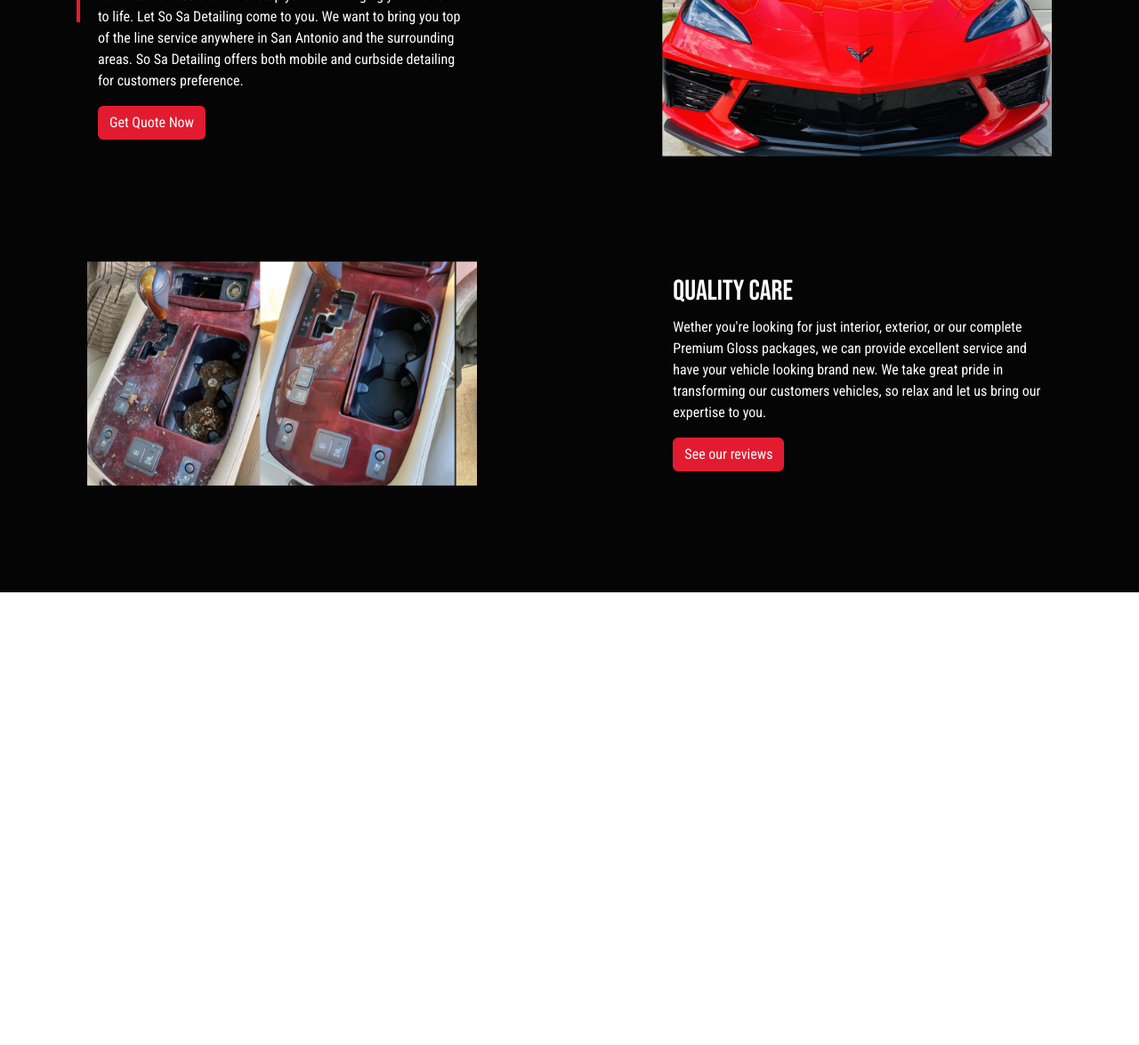
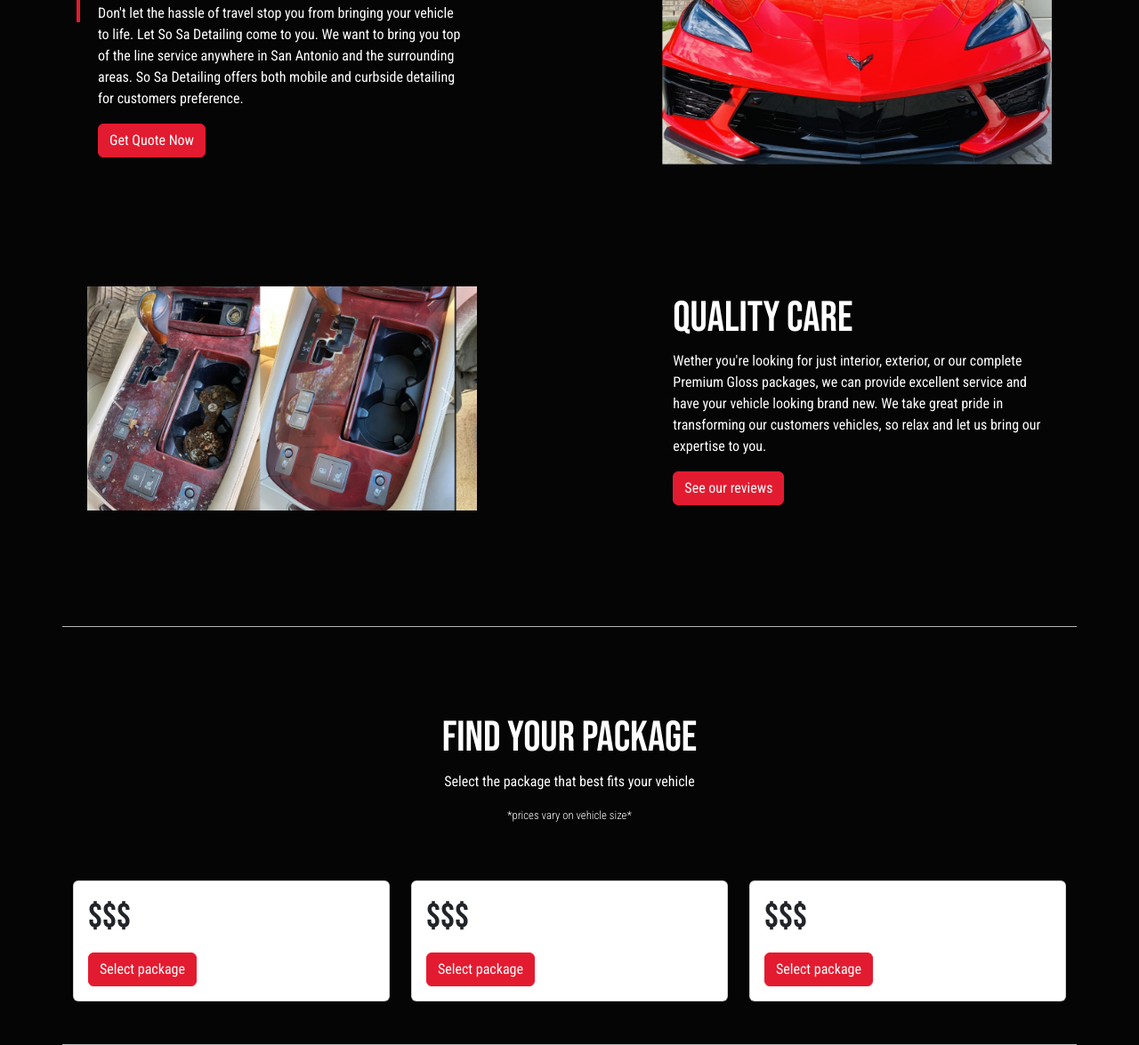
Before and after one commit to Derbyj6161/SoSa_Detailing, a website: page index.html in a window 1280 px wide. Shown: the part 624-1799 px from the top of the page at 89% size. Before the commit the page ends 1290 px from the top, so only its background shows below. Drawn offline with nearby package versions, Linux system fonts and the light colour scheme.

Commit message:
start pricing section & change font size values

```diff
--- a/index.html
+++ b/index.html
@@ -11,6 +11,7 @@
 <title>So Sa Detailing</title>
 </head>
 <body>
+    <header class="sticky-top">
         <nav class="navbar navbar-expand-md navbar-dark bg-dark sticky-top">
             <div class="container-fluid">
               <a class="navbar-brand" href="#">
@@ -25,15 +26,16 @@
                     <a class="nav-link  active" aria-current="page" href="#">Home</a>
                   </li>
                   <li class="nav-item">
-                    <a class="nav-link" href="#">Features</a>
+                    <a class="nav-link" href="#pricing">Pricing</a>
                   </li>
                   <li class="nav-item">
-                    <a class="nav-link" href="#">Pricing</a>
+                    <a class="nav-link" href="#contact">Contact</a>
                   </li>
                 </ul>
               </div>
             </div>
           </nav>
+    </header>
     <section class="hero">
         <div class="container-fluid py-4 banner d-flex justify-content-center align-items-center">
             <div class="banner-heading">
@@ -56,7 +58,9 @@
                 <div class="col-md-5 intro-col p-4 mb-4">
                     <h2 class="h2" id="introHeading">100% Mobile</h2>
                     <p>Don't let the hassle of travel stop you from bringing your vehicle to life. Let So Sa Detailing come to you. We want to bring you top of the line service anywhere in San Antonio and the surrounding areas.  So Sa Detailing offers both mobile and curbside detailing for customers preference.</p>
-                    <button class="btn text-bg-primary" id="getQuoteButton">Get Quote Now</button>
+                    <a href="#contact">
+                        <button class="btn btn-primary" id="getQuoteButton">Get Quote Now</button>
+                    </a>
                 </div>
                 <div class="col-md-5 img-col">
                     <div class="img-container"></div>
@@ -99,6 +103,50 @@
             </div>
         </div>
       </section>
+      <section id="Pricing" class="text-bg-dark">
+            <div class="container py-5">
+                <div class=" align-items-center p-5">
+                    <h2 class=" h2 text-center">Find your package</h2>
+                    <p class="p text-center">Select the package that best fits your vehicle</p>
+                    <p class="p fs-7 text-center fw-light">*prices vary on vehicle size*</p>
+                </div>
+                <div class="row">
+                    <div class="col-md-4">
+                        <div class="card">
+                            <div class="card-body">
+                                <h3 class="card-title">$$$</h3>
+                                <ul class="card-text">
+
+                                </ul>
+                                <button class="btn btn-primary">Select package</button>
+                            </div>
+                        </div>
+                    </div>
+                    <div class="col-md-4">
+                        <div class="card">
+                            <div class="card-body">
+                                <h3 class="card-title">$$$</h3>
+                                <ul class="card-text">
+
+                                </ul>
+                                <button class="btn btn-primary">Select package</button>
+                            </div>
+                        </div>
+                    </div>
+                    <div class="col-md-4">
+                        <div class="card">
+                            <div class="card-body">
+                                <h3 class="card-title">$$$</h3>
+                                <ul class="card-text">
+
+                                </ul>
+                                <button class="btn btn-primary">Select package</button>
+                            </div>
+                        </div>
+                    </div>
+                </div>
+            </div>
+      </section>
 
     <script src="https://cdn.jsdelivr.net/npm/bootstrap@5.3.2/dist/js/bootstrap.bundle.min.js" integrity="sha384-C6RzsynM9kWDrMNeT87bh95OGNyZPhcTNXj1NW7RuBCsyN/o0jlpcV8Qyq46cDfL" crossorigin="anonymous"></script>
 </body>
--- a/sass/main.scss
+++ b/sass/main.scss
@@ -6,6 +6,20 @@ $dark: #050505;
 $light:#fbfbfb;
 $headings-font-family: 'Bebas Neue';
 $font-family-sans-serif:'Roboto Condensed';
+$font-size-base: 1rem;
+
+$font-sizes:(
+    7: $font-size-base * .8
+);
+
+
+//heading sizes
+$h1-font-size:                $font-size-base * 3.5 !default;
+$h2-font-size:                $font-size-base * 3 !default;
+$h3-font-size:                $font-size-base * 2.5 !default;
+$h4-font-size:                $font-size-base * 2 !default;
+$h5-font-size:                $font-size-base * 1.5 !default;
+$h6-font-size:                $font-size-base !default;
 
 
 //navbar-toggler-icon
@@ -14,12 +28,18 @@ $navbar-dark-color: $light;
 
 $nav-link-font-weight:300;
 
+section > .container{
+    border-bottom: 1px solid $secondary;
+}
+
+
 .banner{
     vertical-align: middle;
     background: linear-gradient(rgb(7,7,7,.5), rgb(7,7,7,0.5)), url(/media/bannerImage.png);
     background-repeat: no-repeat;
     background-position: center;
-    background-size: 100%;
+    width: 100%;
+    height: auto;
 }
 .intro-col{
     position: relative;
```
Also changed, not shown: media/interior.png, sass/main.css, 1 other file.
